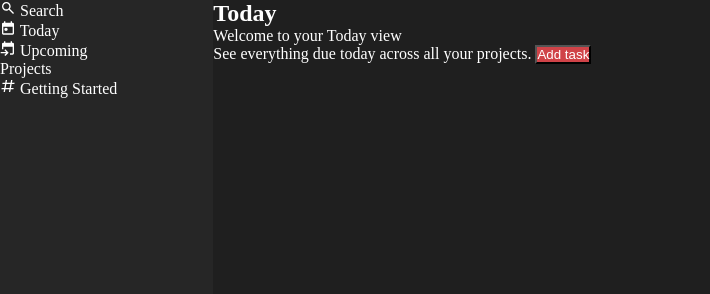
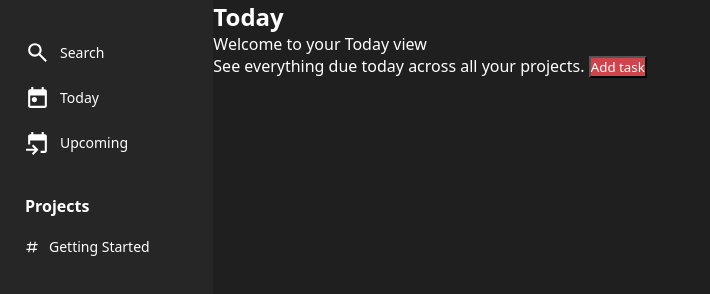
Before and after one commit to AndriySydorchuk/TOP-Todo, a website built with webpack: page src/index.html in a window 1280 px wide. Shown: the whole page, without its empty margins (0-710 px from the left). Built offline with nearby package versions, Linux system fonts and the light colour scheme.

Commit message:
Style nav bar

```diff
--- a/src/style.css
+++ b/src/style.css
@@ -2,6 +2,7 @@
     --background-color-primary: #1F1F1F;
     --background-color-secondary: #262626;
     --background-color-tertiary: #d04348;
+    --hover-color: #7746403d;
 }
 
 * {
@@ -9,6 +10,7 @@
     margin: 0;
     padding: 0;
     color: #fff;
+    font-family: system-ui, -apple-system, BlinkMacSystemFont, 'Segoe UI', Roboto, Oxygen, Ubuntu, Cantarell, 'Open Sans', 'Helvetica Neue', sans-serif;
 }
 
 body {
@@ -29,3 +31,38 @@ body {
     color: #fff;
     background-color: var(--background-color-tertiary);
 }
+
+nav {
+    font-size: 14px;
+    padding: 30px 10px 0 15px;
+}
+
+.nav__list-item,
+.projects__list-item {
+    display: flex;
+    align-items: center;
+    cursor: pointer;
+    padding: 10px;
+    border-radius: 5px;
+    gap: 10px;
+}
+
+
+.nav__list-item svg {
+    width: 25px;
+    height: auto;
+}
+
+.nav__list-item:hover,
+.projects__list-item:hover,
+.projects__list-title:hover {
+    background-color: var(--hover-color);
+}
+
+.projects__list-title {
+    margin-top: 20px;
+    font-weight: bold;
+    font-size: 16px;
+    cursor: pointer;
+    padding: 10px;
+}
```
